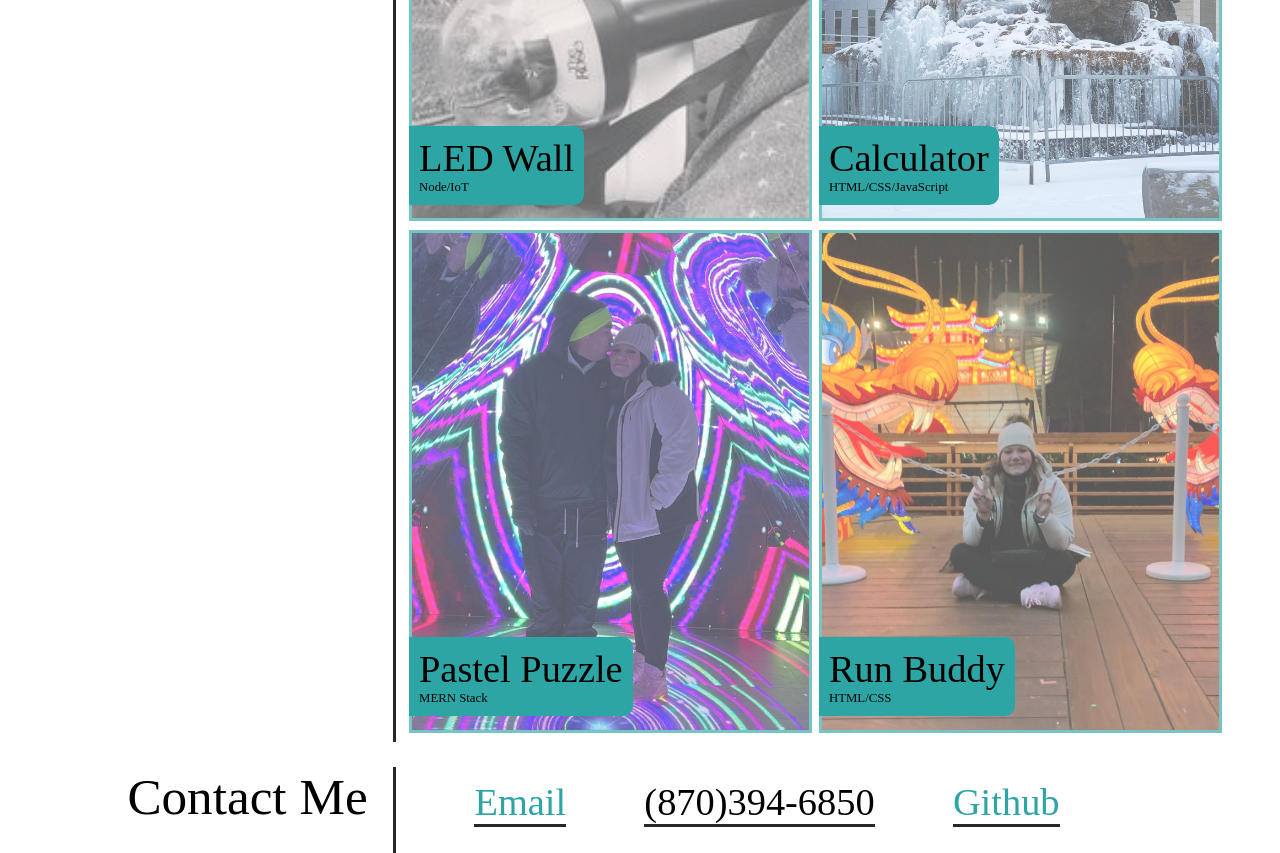
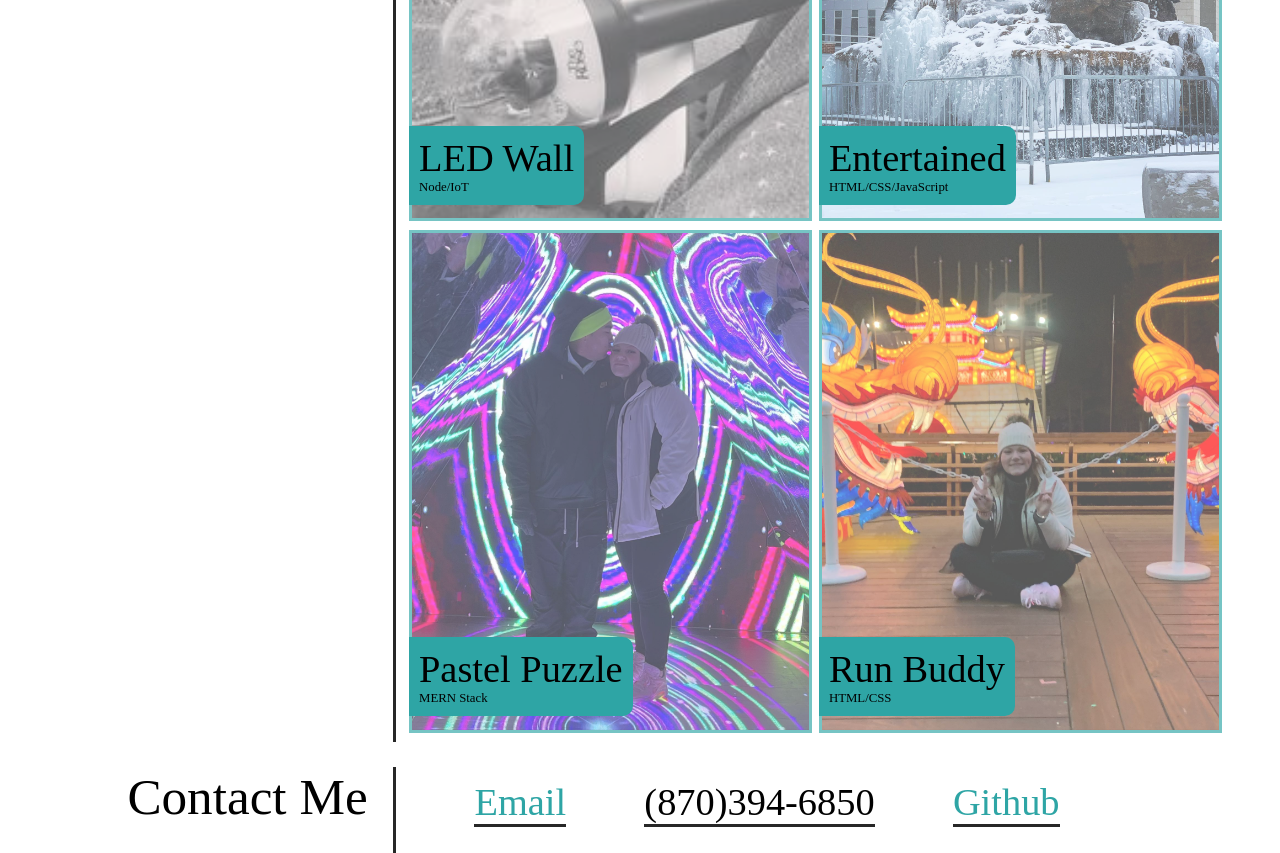
Before and after one commit to hufflk96/lorena-professional-portfolio, a plain HTML site: page index.html in a window 1280 px wide. Shown: the part 1400-2253 px from the top of the page. Drawn offline with Linux system fonts and the light colour scheme.

Commit message:
added entertained to project name

```diff
--- a/index.html
+++ b/index.html
@@ -75,7 +75,7 @@
                     <div class="column">
                         <a href="https://acarter867.github.io/Entertained/"><img src="./assets/images/Hogs.jpg" alt="Razorbacks"></a>
                         <div class="info">
-                            <p class="project-name">Calculator</p>
+                            <p class="project-name">Entertained</p>
                             <p class="technology">HTML/CSS/JavaScript</p>
                         </div>
                     </div>
```
